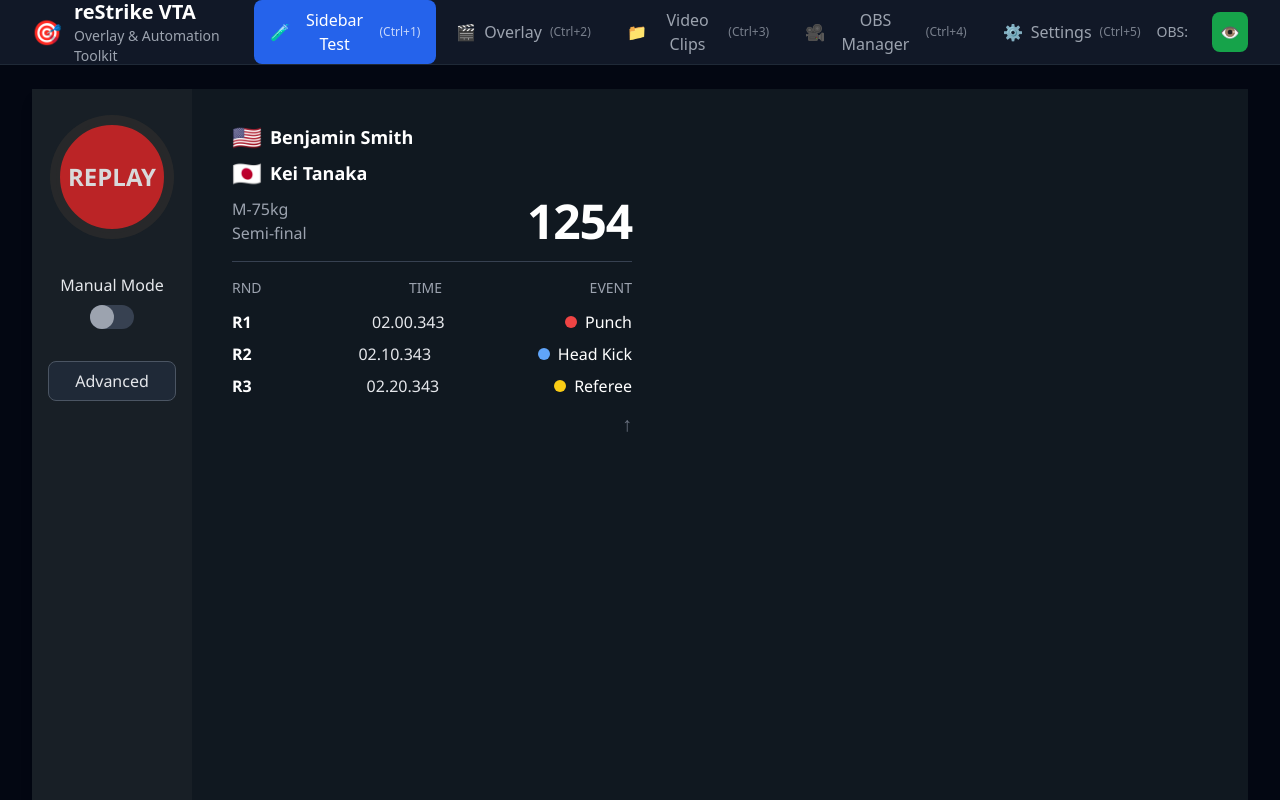
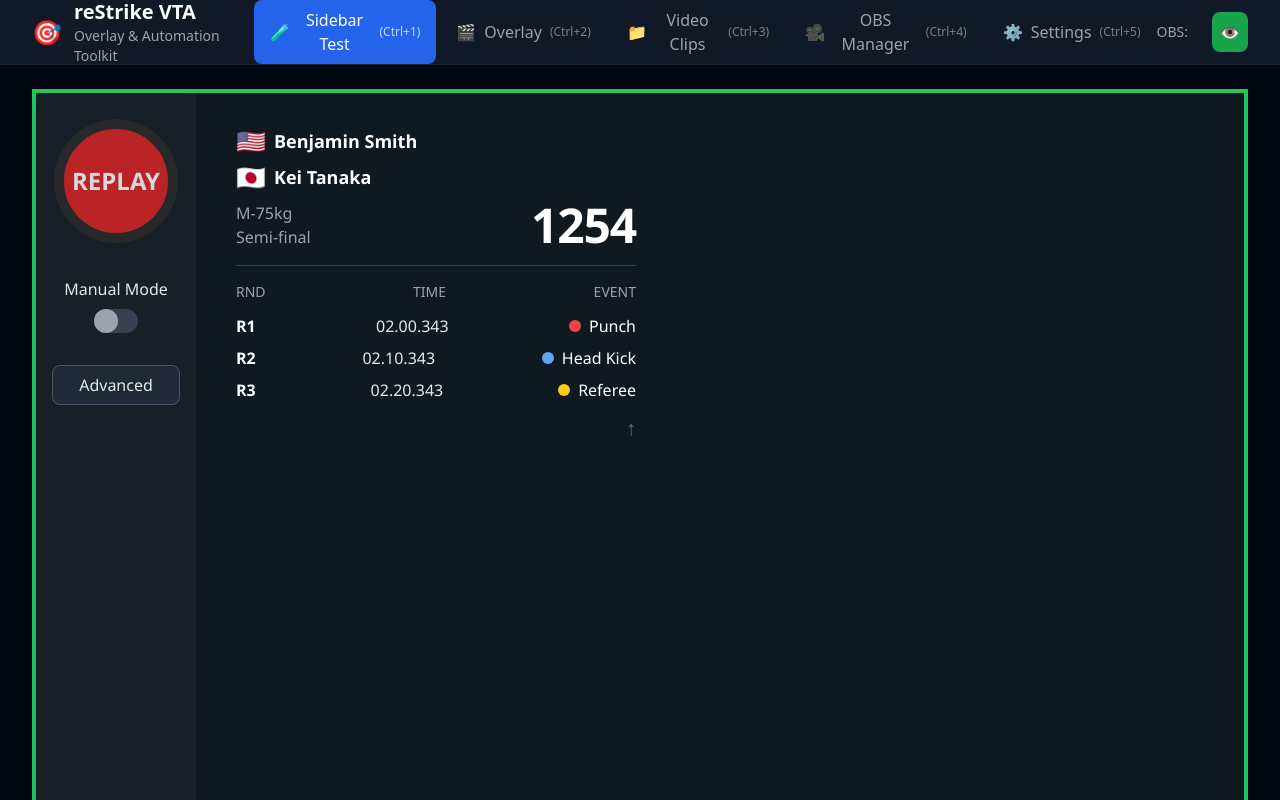
Before and after one commit to reStrike-d-o-o/reStrike_VTA_Cursor, a React (Create React App) app in the folder ui/: page / in a window 1280 px wide. Shown: the top 800 px of the page. Built offline with nearby package versions, Linux system fonts and the light colour scheme.

Commit message:
style: update SidebarTest component with border styling
- Added a green border to the SidebarTest component for improved visual distinction.
- Maintained existing layout and styling while enhancing the overall UI appearance.

```diff
--- a/ui/src/components/SidebarTest.tsx
+++ b/ui/src/components/SidebarTest.tsx
@@ -4,7 +4,7 @@ const SidebarTest: React.FC = () => {
   const [manualMode, setManualMode] = useState(false);
 
   return (
-    <div className="min-h-screen flex bg-[#101820] text-white" style={{ fontFamily: 'Segoe UI, Roboto, sans-serif' }}>
+    <div className="min-h-screen flex bg-[#101820] text-white border-4 border-green-500" style={{ fontFamily: 'Segoe UI, Roboto, sans-serif' }}>
       {/* Left Control Column */}
       <div className="flex flex-col items-center justify-between py-8 px-4 bg-[#181F26] w-40 shadow-lg">
         <div className="flex flex-col items-center space-y-8">
```
